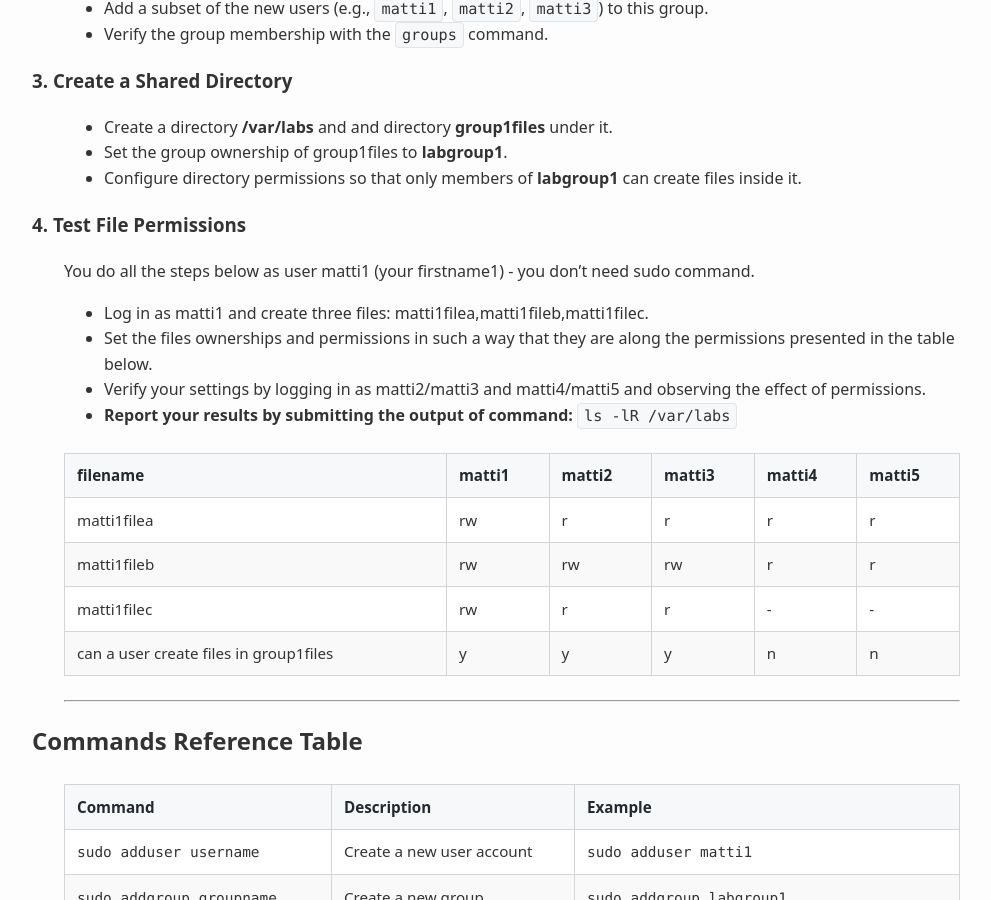
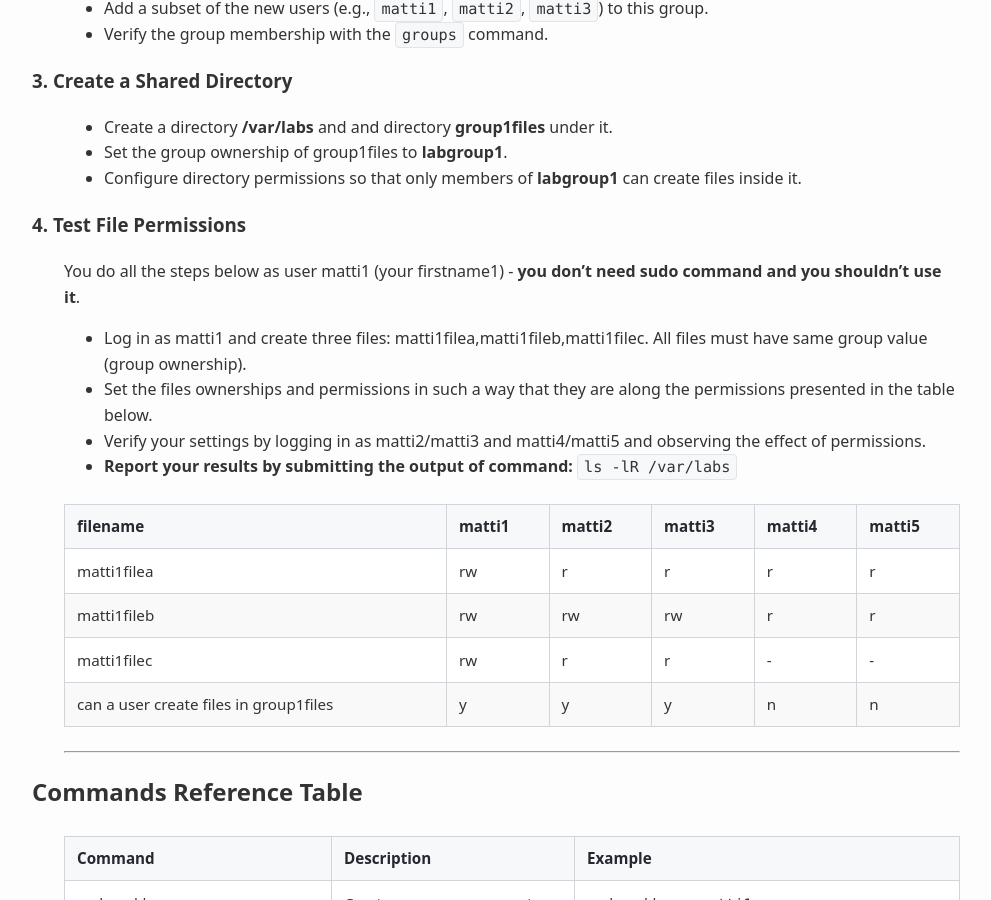
Before and after one commit to averkoc/lxprivate, a Jekyll site: the page built from docs/ws3ex1.md, in a window 1280 px wide and 900 px high, scrolled down 1120 px. Shown: the whole window, without its empty margins (128-1119 px from the left). Built offline with Jekyll 4.4.1, drawn with Linux system fonts in a browser that asks for light colours.

Commit message:
Sync docs folder from lx

```diff
--- a/docs/ws3ex1.md
+++ b/docs/ws3ex1.md
@@ -44,8 +44,8 @@ By the end of this workshop, you will be able to:
 - Configure directory permissions so that only members of **labgroup1** can create files inside it.
 
 ### 4. Test File Permissions
-You do all the steps below as user matti1 (your firstname1) - you don't need sudo command.
-- Log in as matti1 and create three files: matti1filea,matti1fileb,matti1filec.
+You do all the steps below as user matti1 (your firstname1) - **you don't need sudo command and you shouldn't use it**.
+- Log in as matti1 and create three files: matti1filea,matti1fileb,matti1filec. All files must have same group value (group ownership).
 - Set the files ownerships and permissions in such a way that they are along the permissions presented in the table below.
 - Verify your settings by logging in as matti2/matti3 and matti4/matti5 and observing the effect of permissions.
 - **Report your results by submitting the output of command:** `ls -lR /var/labs`
```
